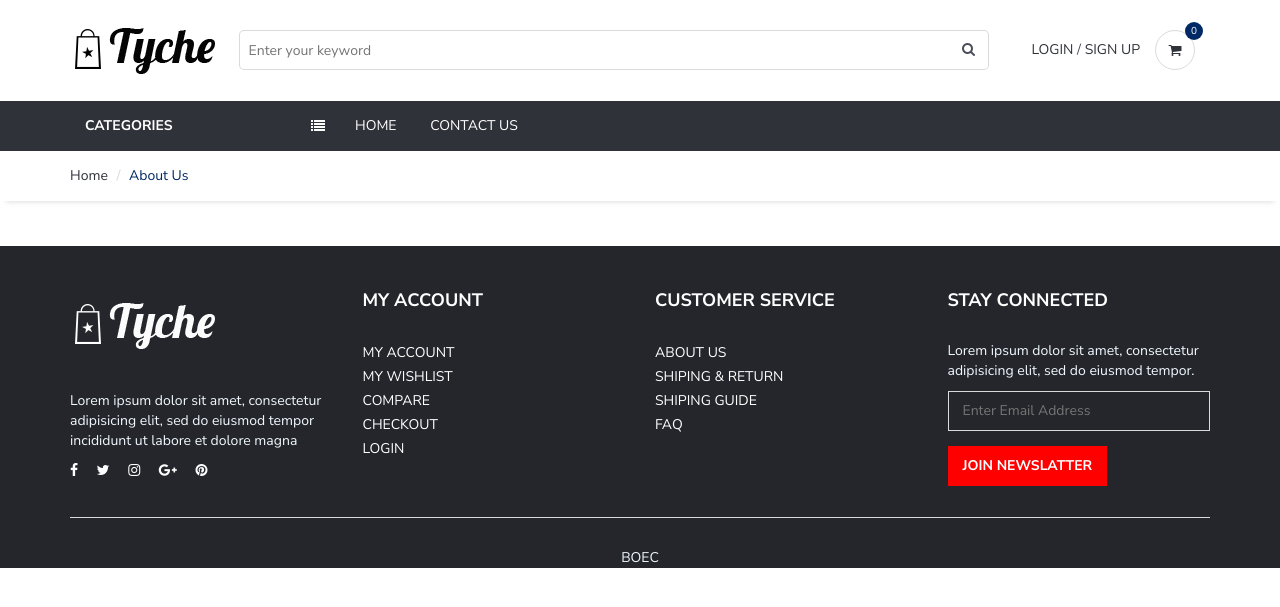
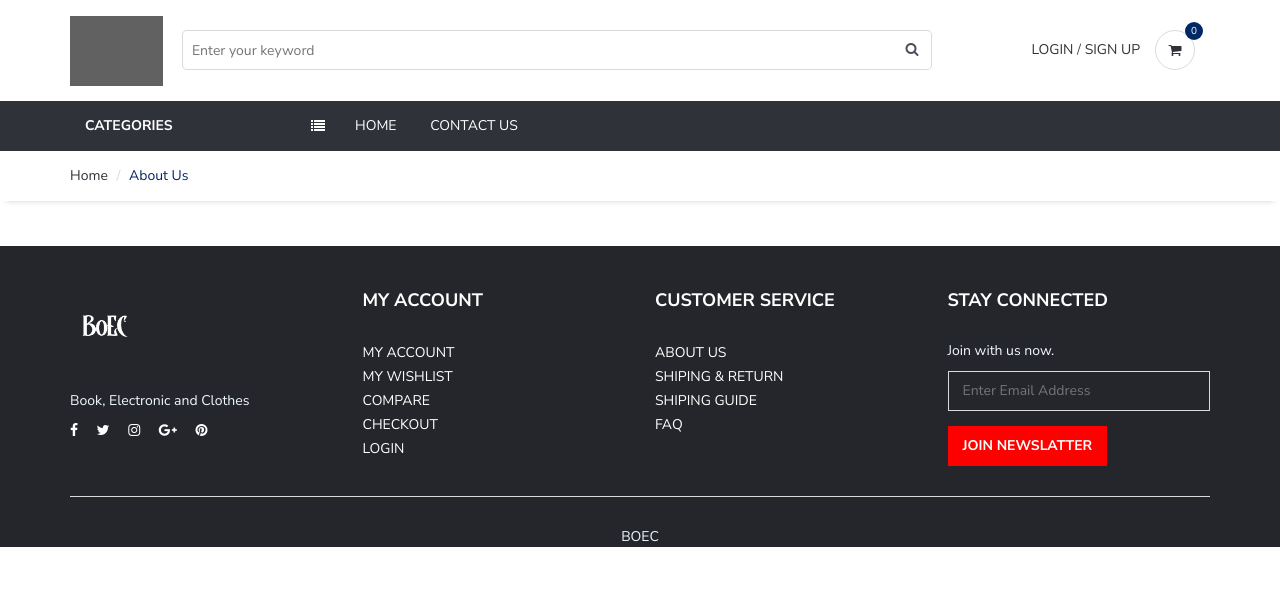
Before and after one commit to trunghieu99tt/Boec-Commerce, a Django app: page /about/ in a window 1280 px wide. Shown: the top 607 px of the page. Run offline with Django 3.2, Linux system fonts and the light colour scheme; data comes from the database, SQL or seed files in the repository; data that the repository does not hold is empty; some libraries are stand-ins or nearby versions; grey boxes are pictures that could not be loaded.

Commit message:
update Long

```diff
--- a/page/views.py
+++ b/page/views.py
@@ -165,6 +165,7 @@ def suggest_pro(id):
     for i in range(df.shape[0]):
         records.append([str(df.values[i, j])
                        for j in range(df.shape[1])])
+
     association_rules = apriori(
         records, min_support=0.3, min_confidence=0.5, min_lift=1.2)
     association_results = list(association_rules)
--- a/product/views.py
+++ b/product/views.py
@@ -1,4 +1,3 @@
-
 from product.forms import CommentForm
 from django.contrib import messages
 from django.http import HttpResponse, HttpResponseRedirect
--- a/templates/components/footer.html
+++ b/templates/components/footer.html
@@ -11,13 +11,12 @@
                     <!-- footer logo -->
                     <div class="footer-logo">
                         <a class="logo" href="#">
-                            <img src="{% static '' %}img/logoWeb.png" alt="">
+                            <img src="{% static 'img/logo.png'%}" alt="">
                         </a>
                     </div>
                     <!-- /footer logo -->
 
-                    <p>Lorem ipsum dolor sit amet, consectetur adipisicing elit, sed do eiusmod tempor incididunt ut
-                        labore et dolore magna</p>
+                    <p>Book, Electronic and Clothes</p>
 
                     <!-- footer social -->
                     <ul class="footer-social" >
@@ -67,7 +66,7 @@
             <div class="col-md-3 col-sm-6 col-xs-6">
                 <div class="footer">
                     <h3 class="footer-header">Stay Connected</h3>
-                    <p>Lorem ipsum dolor sit amet, consectetur adipisicing elit, sed do eiusmod tempor.</p>
+                    <p>Join with us now.</p>
                     <form>
                         <div class="form-group">
                             <input class="input" placeholder="Enter Email Address">
```
Also changed, not shown: static/img/logo.png (added), static/img/logoWeb.png (deleted), uploads/images/users/175592981_4164493543595321_6056483805449540258_n.jpg (added).
